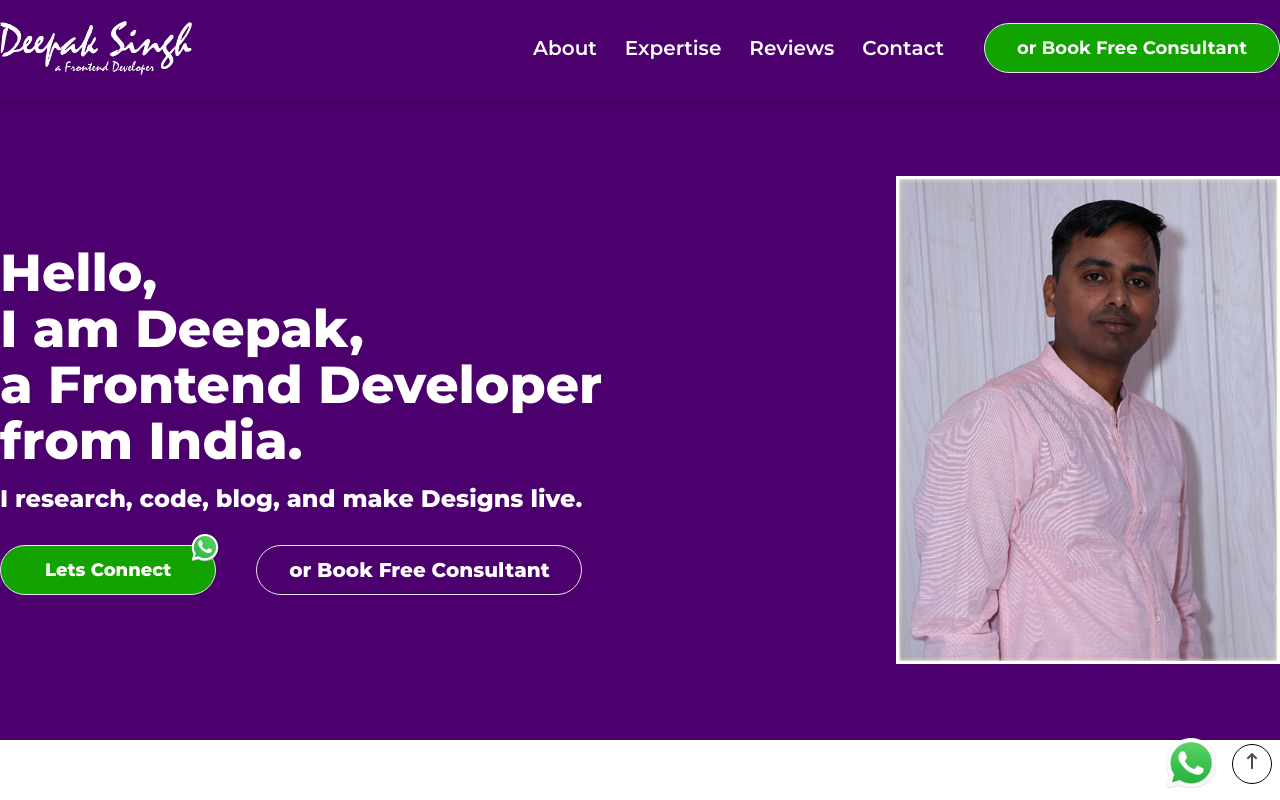
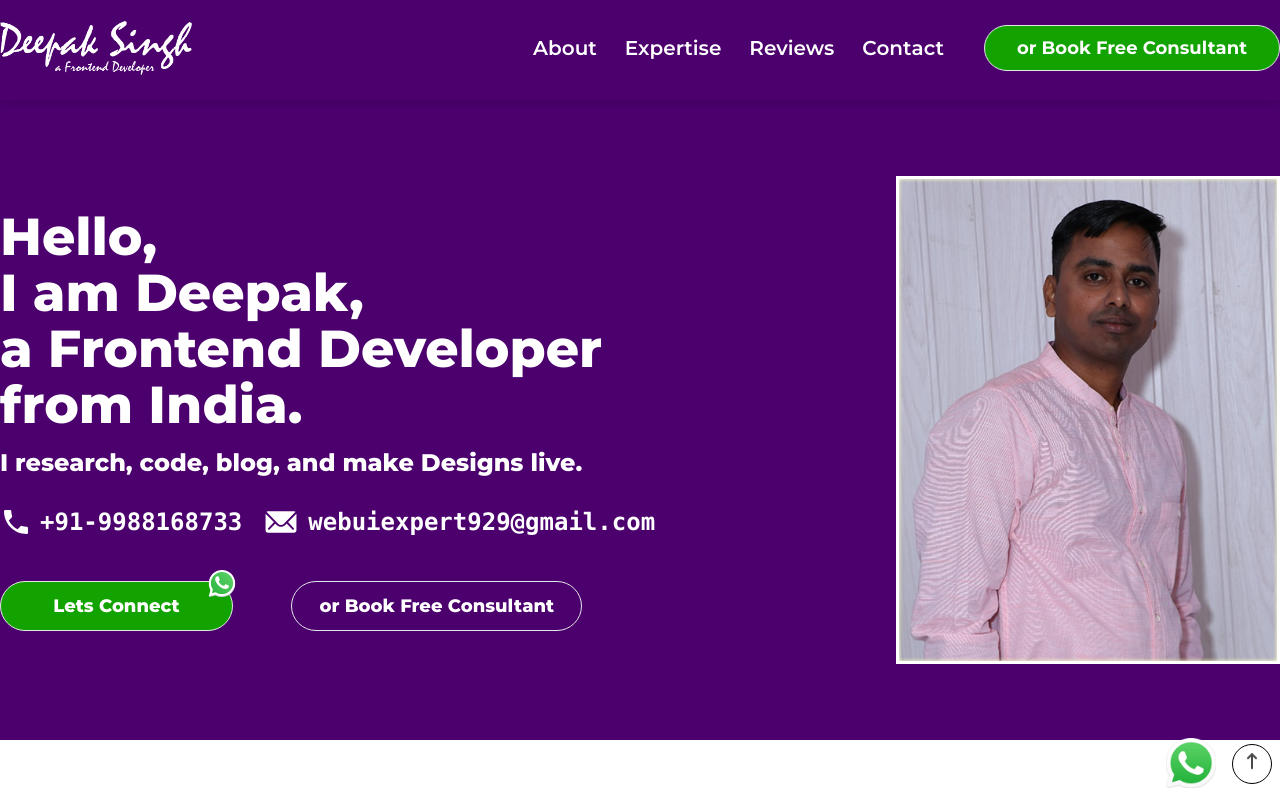
Before and after one commit to webuiexpert/deepak-rawat, a React (Create React App) app: page / in a window 1280 px wide. Shown: the top 800 px of the page. Built offline with nearby package versions, Linux system fonts and the light colour scheme.

Commit message:
Add more links

```diff
--- a/src/Components/Calendly.jsx
+++ b/src/Components/Calendly.jsx
@@ -3,7 +3,7 @@ import React from 'react'
 
 function Calendly() {
   return (
-    <div className="App">
+    <div className="App lg:text-lg text-sm">
    or Book Free Consultant
   </div>
   )
--- a/src/Components/HeroSection.jsx
+++ b/src/Components/HeroSection.jsx
@@ -39,6 +39,50 @@ gsap.from(MainRef.current, {
       <h5 className="lg:my-4 lg:w-[738px] lg:text-[24px] text-[18px] font-extrabold lg:leading-[1.2em]">
       I research, code, blog, and make Designs live.
       </h5>
+      <div class="contact-links mb-4 lg:flex gap-5 lg:mt-0 mt-4">
+            <a
+              href="tel:+91-9041421329"
+              class="flex gap-2 text-[32px] items-center"
+            >
+              {" "}
+              <svg
+                stroke="currentColor"
+                fill="currentColor"
+                stroke-width="0"
+                viewBox="0 0 24 24"
+                height="1em"
+                width="1em"
+                xmlns="http://www.w3.org/2000/svg"
+              >
+                <path fill="none" d="M0 0h24v24H0z"></path>
+                <path d="M6.62 10.79c1.44 2.83 3.76 5.14 6.59 6.59l2.2-2.2c.27-.27.67-.36 1.02-.24 1.12.37 2.33.57 3.57.57.55 0 1 .45 1 1V20c0 .55-.45 1-1 1-9.39 0-17-7.61-17-17 0-.55.45-1 1-1h3.5c.55 0 1 .45 1 1 0 1.25.2 2.45.57 3.57.11.35.03.74-.25 1.02l-2.2 2.2z"></path>
+              </svg>{" "}
+              <p class="text-[24px] font-mono hover:underline duration-500">
+                +91-9988168733
+              </p>
+            </a>
+            <a
+              href="mailto:webuiexpert929@gmail.com"
+              class="flex gap-2 text-[38px] items-center"
+            >
+              {" "}
+              <svg
+                stroke="currentColor"
+                fill="currentColor"
+                stroke-width="0"
+                viewBox="0 0 512 512"
+                height="1em"
+                width="1em"
+                xmlns="http://www.w3.org/2000/svg"
+              >
+                <path d="M460.6 147.3L353 256.9c-.8.8-.8 2 0 2.8l75.3 80.2c5.1 5.1 5.1 13.3 0 18.4-2.5 2.5-5.9 3.8-9.2 3.8s-6.7-1.3-9.2-3.8l-75-79.9c-.8-.8-2.1-.8-2.9 0L313.7 297c-15.3 15.5-35.6 24.1-57.4 24.2-22.1.1-43.1-9.2-58.6-24.9l-17.6-17.9c-.8-.8-2.1-.8-2.9 0l-75 79.9c-2.5 2.5-5.9 3.8-9.2 3.8s-6.7-1.3-9.2-3.8c-5.1-5.1-5.1-13.3 0-18.4l75.3-80.2c.7-.8.7-2 0-2.8L51.4 147.3c-1.3-1.3-3.4-.4-3.4 1.4V368c0 17.6 14.4 32 32 32h352c17.6 0 32-14.4 32-32V148.7c0-1.8-2.2-2.6-3.4-1.4z"></path>
+                <path d="M256 295.1c14.8 0 28.7-5.8 39.1-16.4L452 119c-5.5-4.4-12.3-7-19.8-7H79.9c-7.5 0-14.4 2.6-19.8 7L217 278.7c10.3 10.5 24.2 16.4 39 16.4z"></path>
+              </svg>{" "}
+              <p class="text-[24px] font-mono hover:underline duration-500">
+              webuiexpert929@gmail.com
+              </p>
+            </a>
+          </div>
       <div className="btnBox lg:mt-0  lg:w-[65%]  mt-5 gap-10 lg:flex justify-between items-end">
         <div className="letGoBtn lg:w-[40%] relative">
           <a href="https://api.whatsapp.com/send/?phone=9988168733&text&type=phone_number&app_absent=0">
@@ -87,7 +131,7 @@ gsap.from(MainRef.current, {
             </defs>
           </svg>
         </div>
-         <div className="lg:w-[60%] lg:mt-0 mt-5 text-[20px] text-center leading-8 border px-2 py-2 rounded-full">
+         <div className="lg:w-[50%] lg:mt-0 mt-5 text-[20px] text-center leading-8 border lg:px-2 px-4 lg:py-[10px] py-4 rounded-full">
          <Calendly />
          </div>
 
--- a/src/Components/Navbar.jsx
+++ b/src/Components/Navbar.jsx
@@ -60,7 +60,7 @@ function Navbar() {
               <li className="leading-[18px]">Contact</li>
             </a>
           </ul>
-          <div className="Calendlybtn rounded-full lg:mt-0 w-full text-center border appontBtn lg:text-[18px] leading-8 lg:px-8 py-2 bg-[#13a300] text-white font-bold">
+          <div className="Calendlybtn rounded-full lg:mt-0 w-full text-center border appontBtn lg:text-[18px] leading-8 lg:px-8 px-2 py-2 bg-[#13a300] text-white font-bold">
             {/* <button className=" ">or Book Free Consultant</button> */}
             <Calendly />
           </div>
```
